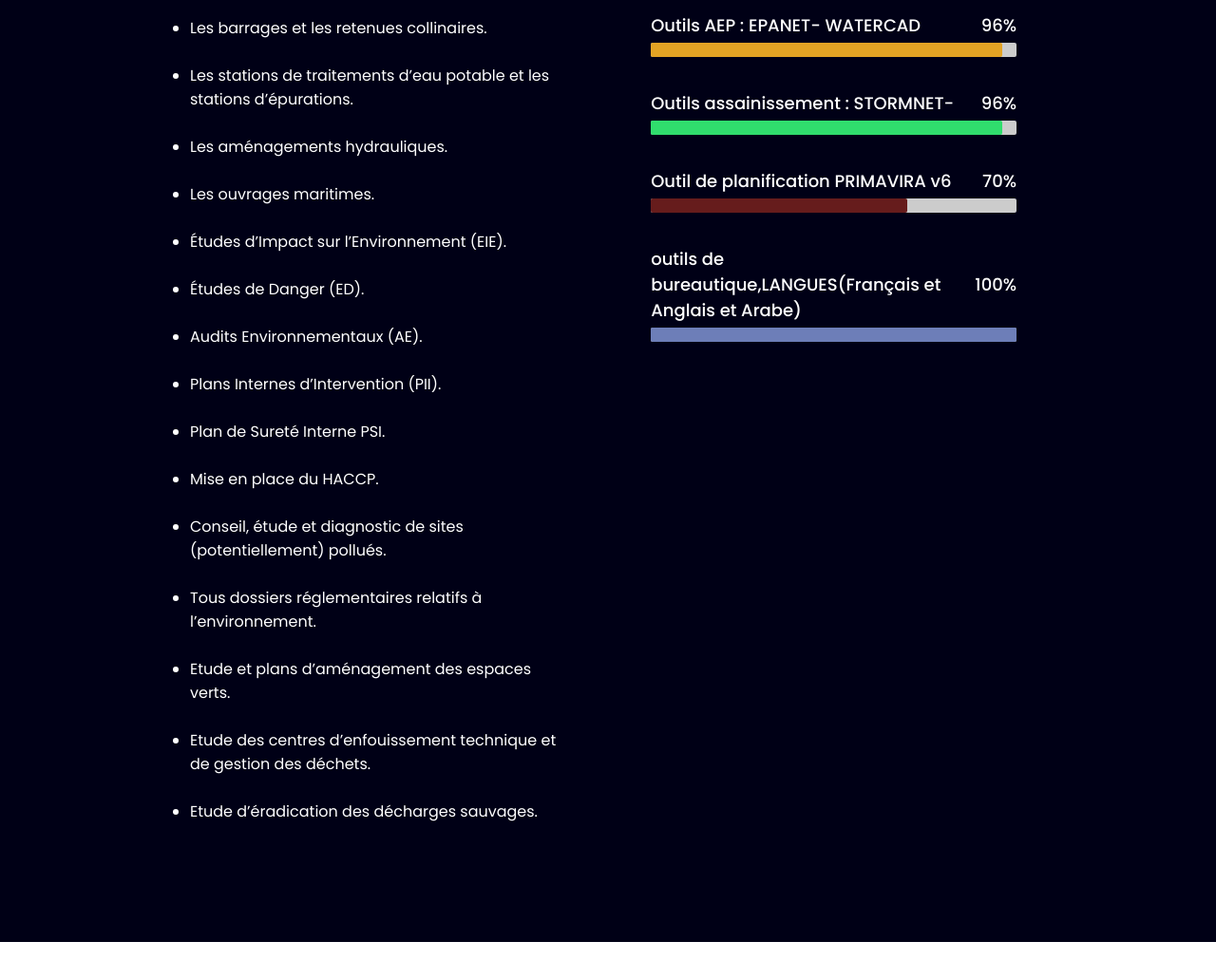
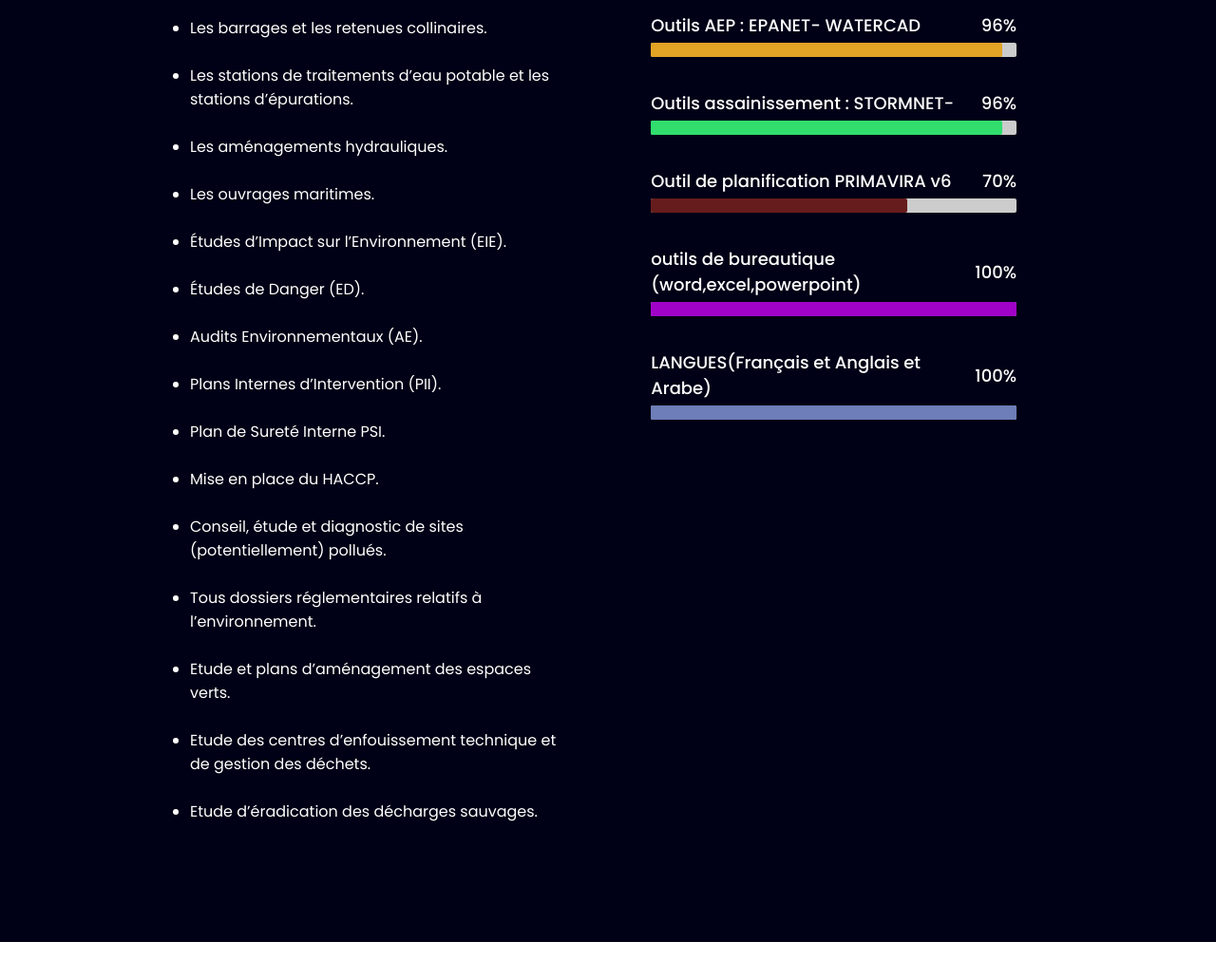
Before and after one commit to seif03/Technologie-de-l-eau, a plain HTML site: page index.html in a window 1280 px wide. Shown: the part 2004-3035 px from the top of the page at 95% size. Drawn offline with Linux system fonts and the light colour scheme.

Commit message:
third commit

```diff
--- a/index.html
+++ b/index.html
@@ -154,8 +154,15 @@ Technologie de l'eau
               <div class="line prima"></div>
           </div>
           <div class="bar">
+              <div class="info">
+                <span>outils de bureautique (word,excel,powerpoint)</span>
+                <span>100%</span>
+              </div>
+              <div class="line bureau"></div>
+          </div>
+          <div class="bar">
             <div class="info">
-              <span>outils de bureautique,LANGUES(Français et Anglais et Arabe)</span>
+              <span>LANGUES(Français et Anglais et Arabe)</span>
               <span>100%</span>
             </div>
             <div class="line php"></div>
--- a/style.css
+++ b/style.css
@@ -326,8 +326,10 @@ body{
   width: 70%;
   background: #661c1c;
 }
-
-
+.skills .content .col-right .bar .bureau:before{
+  width: 100%;
+  background: #a003c7;
+}
 .services .content{
   display: flex;
   justify-content: center;
```
